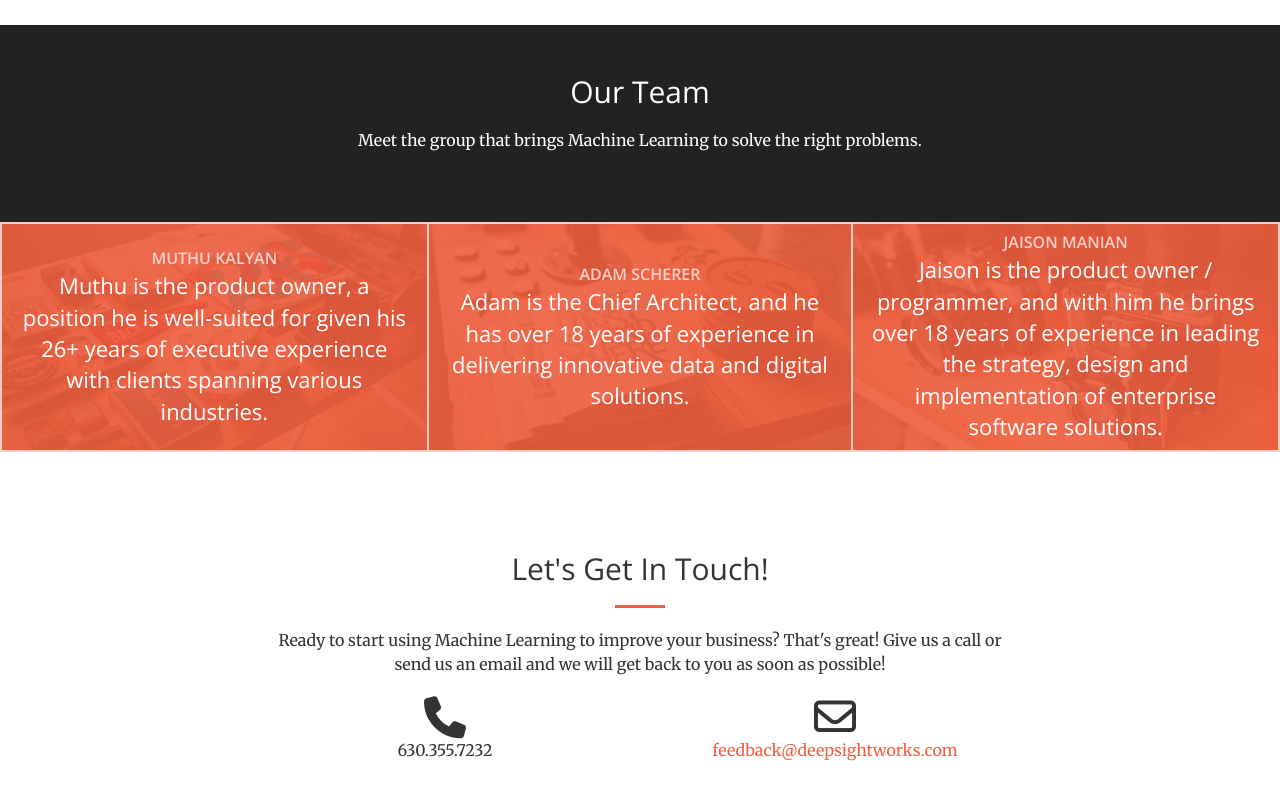
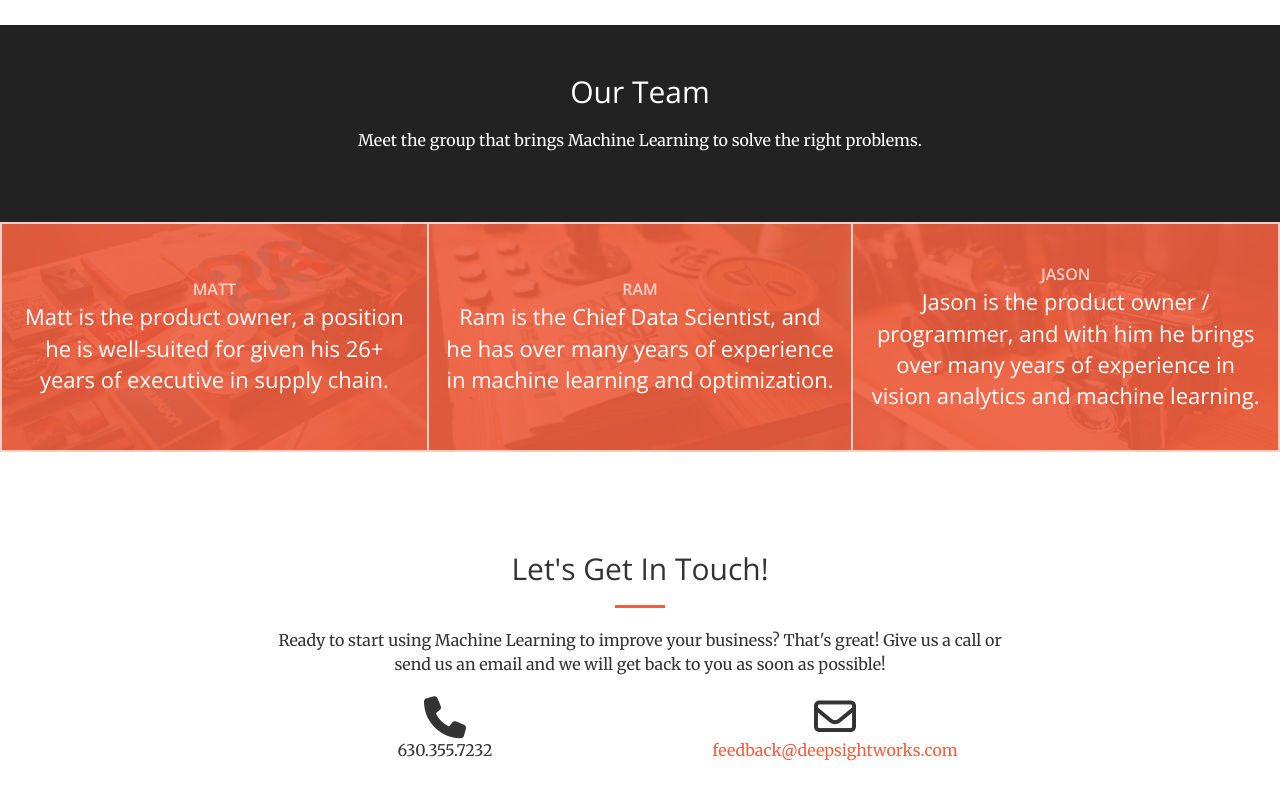
Before and after one commit to DeepSightWorks/deepsightworks.github.io, a website: page index.html in a window 1280 px wide. Shown: the part 1697-2497 px from the top of the page. Drawn offline with nearby package versions, Linux system fonts and the light colour scheme; files that its build step writes are made by us from their sources.

Commit message:
Update index.html

```diff
--- a/index.html
+++ b/index.html
@@ -162,10 +162,10 @@
 						<div class="portfolio-box-caption first">
 							<div class="portfolio-box-caption-content">
 								<div class="project-category text-faded">
-									MUTHU KALYAN
+									Matt
 								</div>
 								<div class="project-name">
-									Muthu is the product owner, a position he is well-suited for given his 26+ years of executive experience with clients spanning various industries.
+									Matt is the product owner, a position he is well-suited for given his 26+ years of executive in supply chain.
 								</div>
 							</div>
 						</div>
@@ -177,10 +177,10 @@
 						<div class="portfolio-box-caption">
 							<div class="portfolio-box-caption-content">
 								<div class="project-category text-faded">
-									ADAM SCHERER
+									Ram
 								</div>
 								<div class="project-name">
-									Adam is the Chief Architect, and he has over 18 years of experience in delivering innovative data and digital solutions.
+									Ram is the Chief Data Scientist, and he has over many years of experience in machine learning and optimization.
 								</div>
 							</div>
 						</div>
@@ -192,10 +192,10 @@
 						<div class="portfolio-box-caption last">
 							<div class="portfolio-box-caption-content">
 								<div class="project-category text-faded">
-									JAISON MANIAN
+									Jason
 								</div>
 								<div class="project-name">
-									Jaison is the product owner / programmer, and with him he brings over 18 years of experience in leading the strategy, design and implementation of enterprise software solutions.
+									Jason is the product owner / programmer, and with him he brings over many years of experience in vision analytics and machine learning.
 								</div>
 							</div>
 						</div>
```
